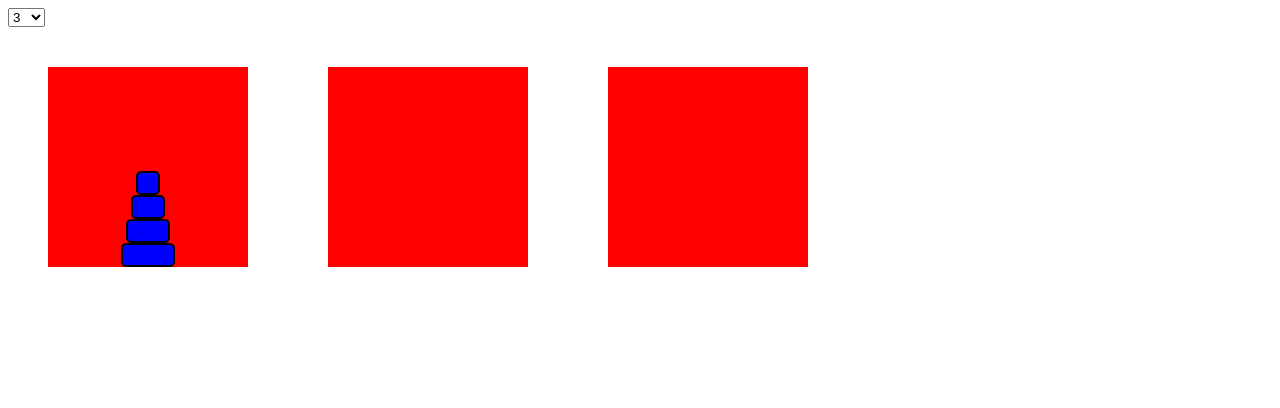
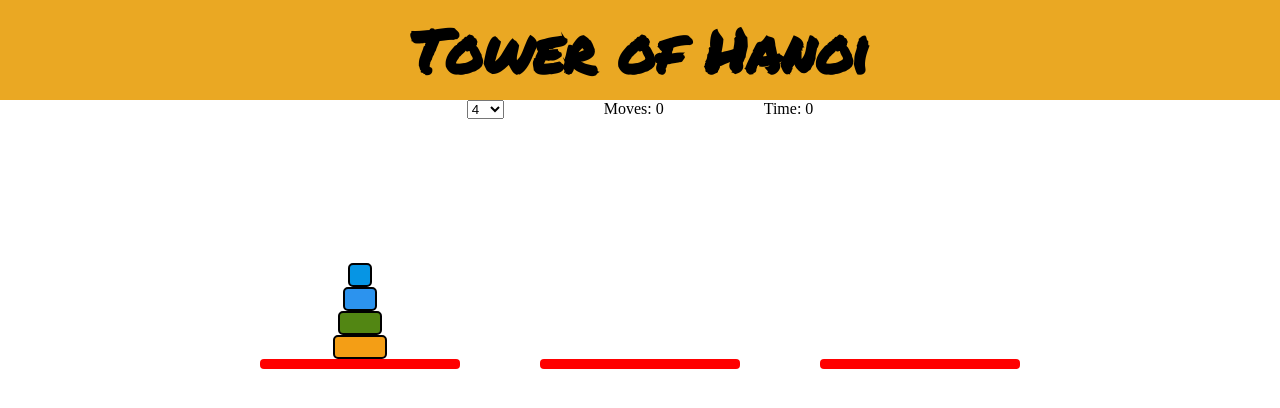
Before and after one commit to mjm5vp/Tower-of-Hanoi, a plain HTML site: page index.html in a window 1280 px wide. Drawn offline with nearby package versions, Linux system fonts and the light colour scheme.

Commit message:
More CSS Addded.  Timer, score and select work

```diff
--- a/index.html
+++ b/index.html
@@ -3,18 +3,30 @@
   <head>
     <meta charset="utf-8">
     <link rel="stylesheet" href="style.css">
+    <link href="https://fonts.googleapis.com/css?family=Permanent+Marker" rel="stylesheet">
+    <link rel="icon" href="images/tower.png">
     <title>Tower of Hanoi</title>
+
   </head>
   <body>
-    <select id="numBlocksSelect">
-    </select>
+    <header>
+      <h1>Tower of Hanoi</h1>
+    </header>
+    <div class="options">
+      <select id="numBlocksSelect">
+      </select>
+      <div class="moves">Moves: 0</div>
+      <div class="timer">Time: 0</div>
+    </div>
     <div class="tower">
       <div id="peg1" class="peg"></div>
-        <!-- <div id="peg1Stack" class="stack"></div> -->
       <div id="peg2" class="peg"></div>
-        <!-- <div id="peg2Stack" class="stack"></div> -->
       <div id="peg3" class="peg"></div>
-        <!-- <div id="peg3Stack" class="stack"></div> -->
+    </div>
+    <div class="bases">
+      <div class="base"></div>
+      <div class="base"></div>
+      <div class="base"></div>
     </div>
 
     <script src="https://ajax.googleapis.com/ajax/libs/jquery/3.2.1/jquery.min.js"></script>
--- a/script.js
+++ b/script.js
@@ -1,13 +1,47 @@
 peg = $(".peg")
-numBlocksSelector = $("#numBlocksSelect")
+numBlocksSelector = $("select")
+movesDisplay = $(".moves")
+timerDisplay = $(".timer")
 numBlocks = 5
+timer = 0
 
-// numBlocksSelector.change(function(){
-//   numBlocks = numBlocksSelector.val()
-//   createStartBoard()
-// })
 
+numBlocksSelector.change(startGame)
 peg.on("click", clickedPeg)
+
+var user = {
+  moves: 0,
+  minMoves: 0,
+  thisTimer: null,
+
+  updateScore(){
+    this.moves++
+    movesDisplay.text("Moves: " + this.moves)
+    console.log("Moves: " + this.moves)
+  },
+
+  win(){
+    this.stopTimer()
+  },
+
+  bestPossible(num){
+    this.minMoves = Math.pow(2,num) - 1
+  },
+
+  startTimer(){
+    this.thisTimer = setInterval(this.displayTimer,1000)
+  },
+
+  stopTimer(){
+    clearInterval(this.thisTimer)
+  },
+
+  displayTimer(){
+    timer++
+    timerDisplay.text("Time: " + timer)
+  }
+
+}
 
 var tower = {
   peg1: [],
@@ -35,14 +69,23 @@ var tower = {
       pegEnd.push(block1)
     }
     this.updateTower()
+    user.updateScore()
+    this.checkIfWin()
   },
 
-  clearTower(){
+  clearTowerView(){
     peg.empty()
   },
 
+  restartTower(){
+    peg.empty()
+    this.peg1 = []
+    this.peg2 = []
+    this.peg3 = []
+  },
+
   updateTower() {
-    this.clearTower()
+    this.clearTowerView()
     this.updatePeg(this.peg1, 1)
     this.updatePeg(this.peg2, 2)
     this.updatePeg(this.peg3, 3)
@@ -54,16 +97,25 @@ var tower = {
       var createdBlock = $("<div></div>")
       createdBlock.addClass("block")
       createdBlock.css("width", width)
-      //createdBlock.css("background-color", pegNum[i].color)
+      createdBlock.css("background-color", pegNum[i].color)
       $("#peg" + num).append(createdBlock)
+    }
+  },
+
+  checkIfWin(){
+    if (this.peg1[0] == null && (this.peg2[0] == null || this.peg3[0] == null)) {
+      console.log("WINNER!!!!!!")
+      console.log(`Best possible score with ${numBlocks} blocks: ${user.minMoves}`)
+      user.win()
     }
   }
 }
 
 
 class Block{
-  constructor(size){
+  constructor(size, color){
     this.size = size
+    this.color = color
     //this.color = color
   }
 
@@ -77,11 +129,11 @@ class Block{
 
 
 }
-function createStartBoard(){
+function createStartBoard(numBlocks=4){
+  numBlocks++
   for (var i = 1; i < numBlocks; i++) {
-    //var color = getRandomColor()
-    var newBlock = new Block(i)
-    //newBlock.createBlock(i)
+    var color = getRandomColor()
+    var newBlock = new Block(i, color)
     tower.peg1.unshift(newBlock)
   }
 }
@@ -102,7 +154,7 @@ function createOptionValues() {
     newOption.text(i)
     $("select").append(newOption)
   }
-
+  numBlocksSelector.val('4')
 
 }
 
@@ -110,7 +162,7 @@ function clickedPeg(){
   console.log("1: " + this.id)
   tower.click1 = this.id
   pegClick1 = this.id
-  $(this).toggleClass("clickedPeg")
+  $(this).addClass("clickedPeg")
   peg.off("click")
   peg.on("click", secondClickedPeg)
   $(this).off("click")
@@ -130,17 +182,34 @@ function secondClickedPeg(){
   displayTower()
 }
 
+function startGame(){
+  timer = 0
+  user.stopTimer()
+  console.log("startGame")
+  numBlocks = numBlocksSelector.val()
+  console.log("numBlocks: " + numBlocks)
+  tower.restartTower()
+  createStartBoard(numBlocks)
+  tower.updateTower()
+  user.bestPossible(numBlocks)
+  peg.on("click", startTimerOnClick)
+}
 
-
-function displayTower(){
-console.log("peg1 : " + tower.peg1)
-console.log("peg2 : " + tower.peg2)
-console.log("peg3 : " + tower.peg3)
+function startTimerOnClick(){
+  user.startTimer()
+  peg.off("click", startTimerOnClick)
 }
 
 
 
+function displayTower(){
+  console.log("peg1 : " + tower.peg1)
+  console.log("peg2 : " + tower.peg2)
+  console.log("peg3 : " + tower.peg3)
+}
+
+
 createOptionValues()
 console.log(tower.numBlocks)
-createStartBoard()
+startGame()
 tower.updateTower()
--- a/style.css
+++ b/style.css
@@ -1,20 +1,72 @@
+body{
+  margin: 0 auto;
+  width: cover
+}
+
+header{
+  height: 100px;
+  background-color: #eaa823;
+  display: flex;
+  margin: 0 auto;
+}
+
+h1{
+  margin: auto;
+  justify-content: center;
+  align-content: center;
+  font-family: 'Permanent Marker', cursive;
+  font-size: 60px;
+}
+
+.options{
+  display: flex;
+  justify-content: center;
+}
+
+.moves{
+  margin: 0px 50px;
+}
+
+.timer{
+  margin: 0px 50px;
+}
+
+select{
+  margin: 0 50px;
+}
+
+
 .tower{
   display: flex;
   margin: 0 auto;
   position: relative;
+  justify-content: center;
 }
 
 .peg {
+  //background-image: url("images/peg.png");
+  background-size: 200px 200px;
   height: 200px;
   width: 200px;
+  display: flex;
+  margin: 40px 40px 0px 40px;
+  flex-direction: column;
+  justify-content: flex-end;
+
+}
+
+.bases{
+  display: flex;
+  margin: 0 auto;
+  justify-content: center;
+}
+
+.base{
+  width: 200px;
+  height: 10px;
   background-color: red;
-  display: flex;
-  //flex: center;
-  //align-content: center;
-  margin: 40px;
-  justify-content: flex-end;
-  //position: relative;
-  flex-direction: column;
+  margin: 0 40px;
+  border-radius: 4px;
 }
 
 /*.stack{
@@ -41,7 +93,7 @@
 }
 
 .clickedPeg{
-  border: 5px solid black;
+  border: 10px solid black;
 }
 
 .clickablePeg{
```
Also changed, not shown: images/peg.png (added), images/tower.png (added).
